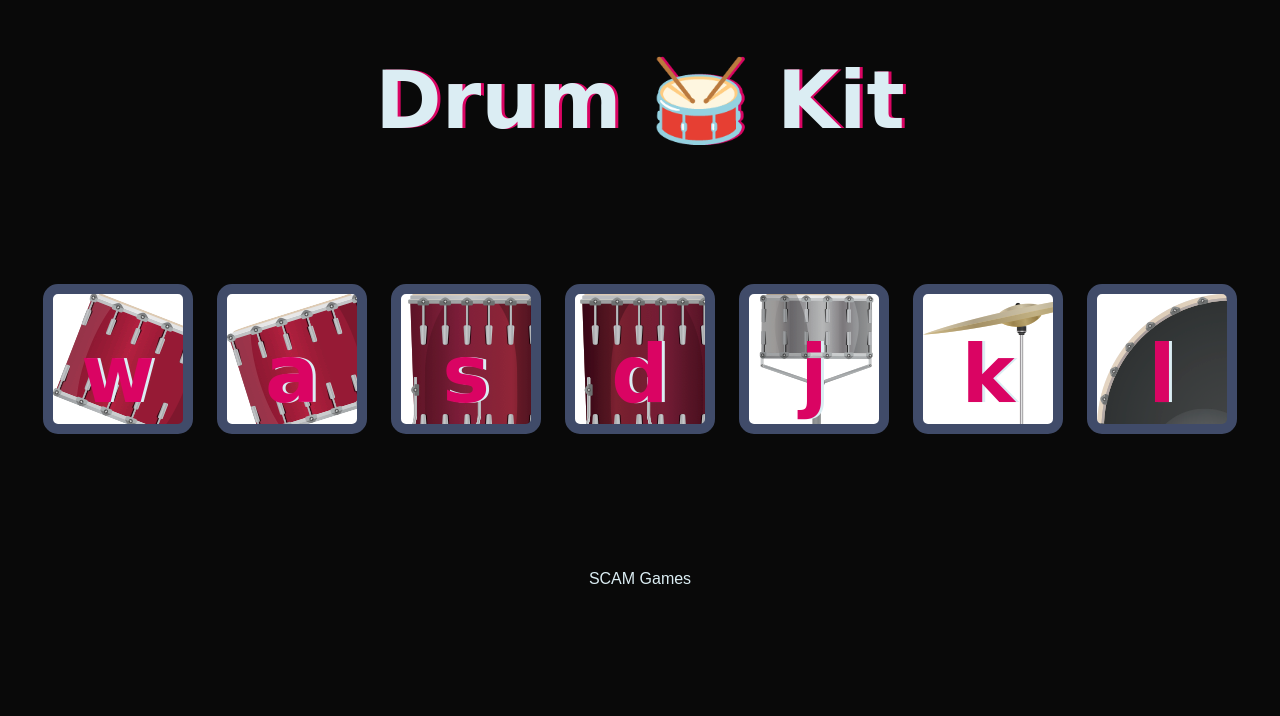
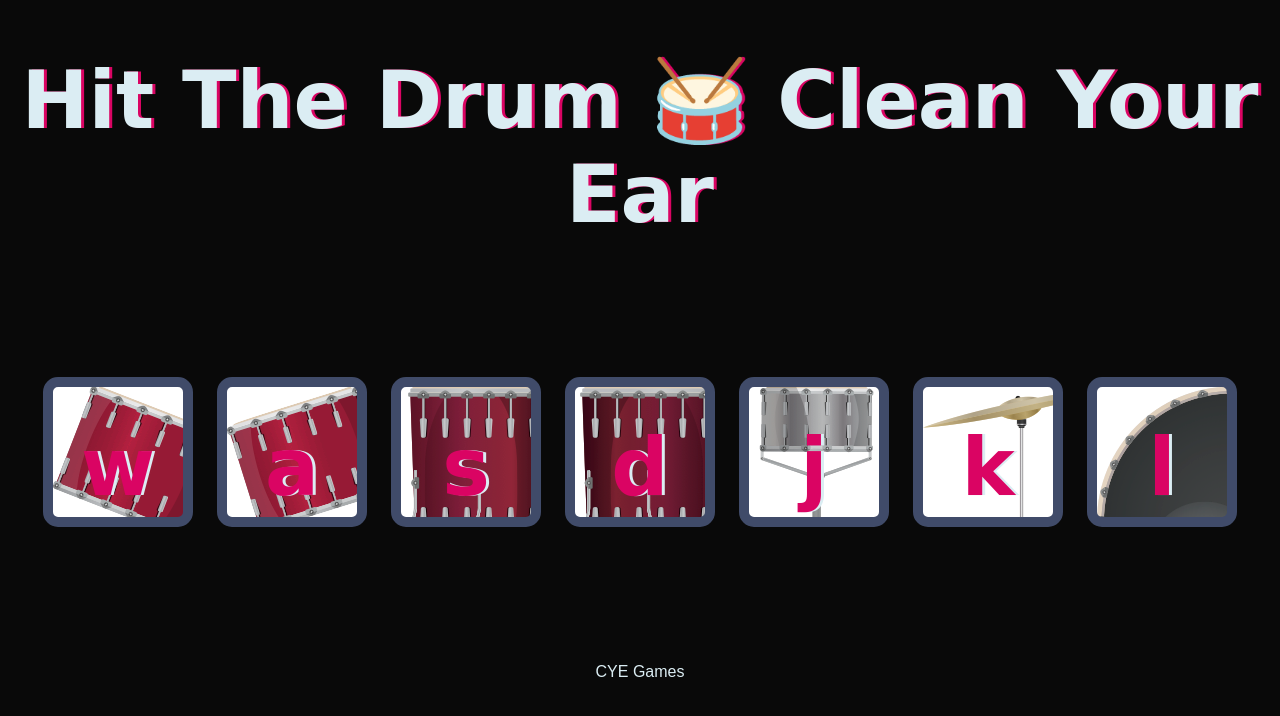
Before and after one commit to sidi-maadh/CleanYourEar-Game, a plain HTML site: page index.html in a window 1280 px wide. Drawn offline with Linux system fonts and the light colour scheme.

Commit message:
Update index.html

```diff
--- a/index.html
+++ b/index.html
@@ -2,12 +2,12 @@
 <html lang="en" dir="ltr">
   <head>
     <meta charset="utf-8" />
-    <title>Drum Kit</title>
+    <title>Clean Your Ear</title>
     <link rel="stylesheet" href="styles.css" />
   </head>
 
   <body>
-    <h1 id="title">Drum 🥁 Kit</h1>
+    <h1 id="title">Hit The Drum 🥁 Clean Your Ear</h1>
     <div class="set">
       <button class="w drum">w</button>
       <button class="a drum">a</button>
@@ -18,7 +18,7 @@
       <button class="l drum">l</button>
     </div>
 
-    <footer>SCAM Games</footer>
+    <footer>CYE Games</footer>
 
     <script src="index.js"></script>
   </body>
```
